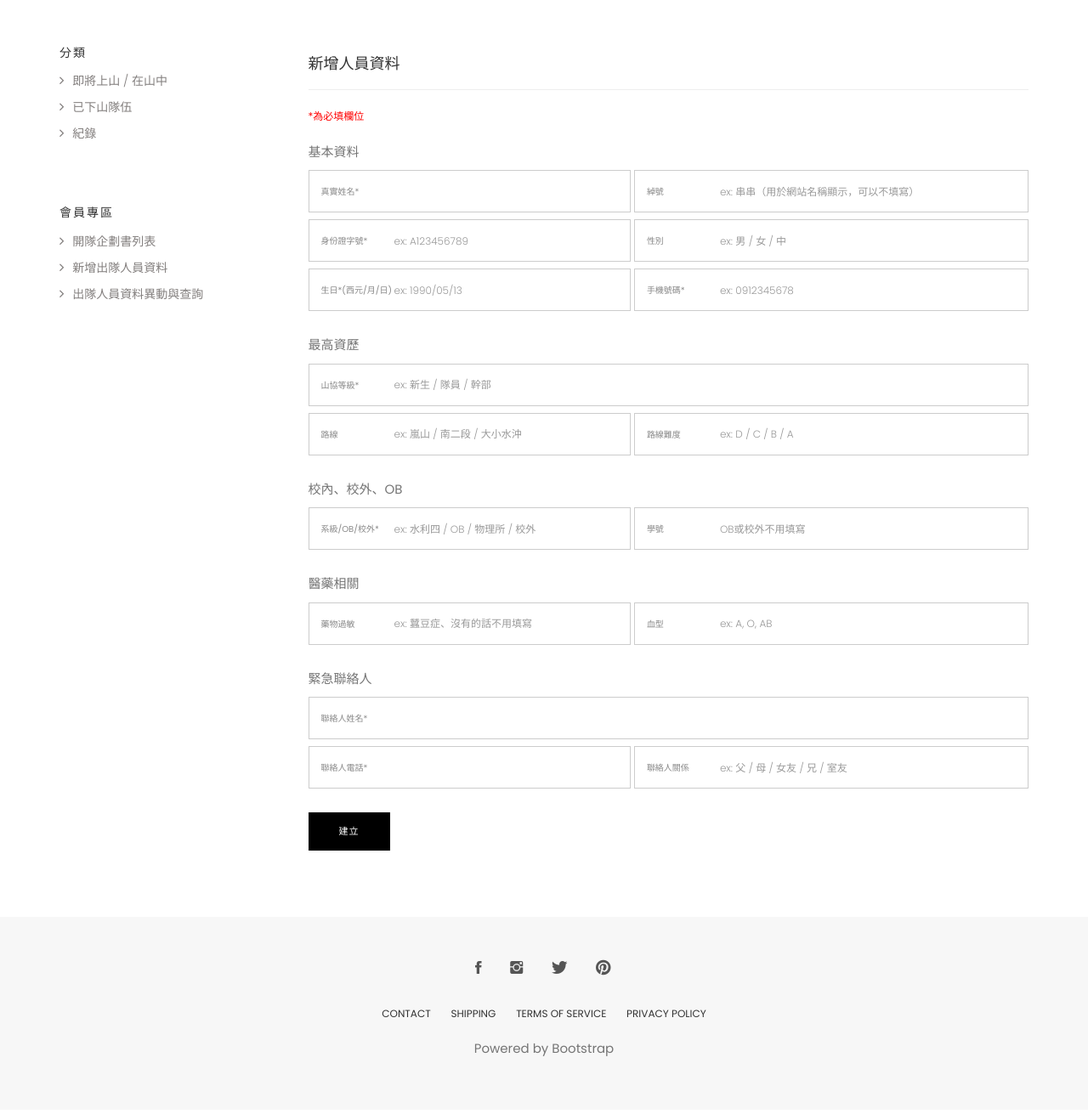
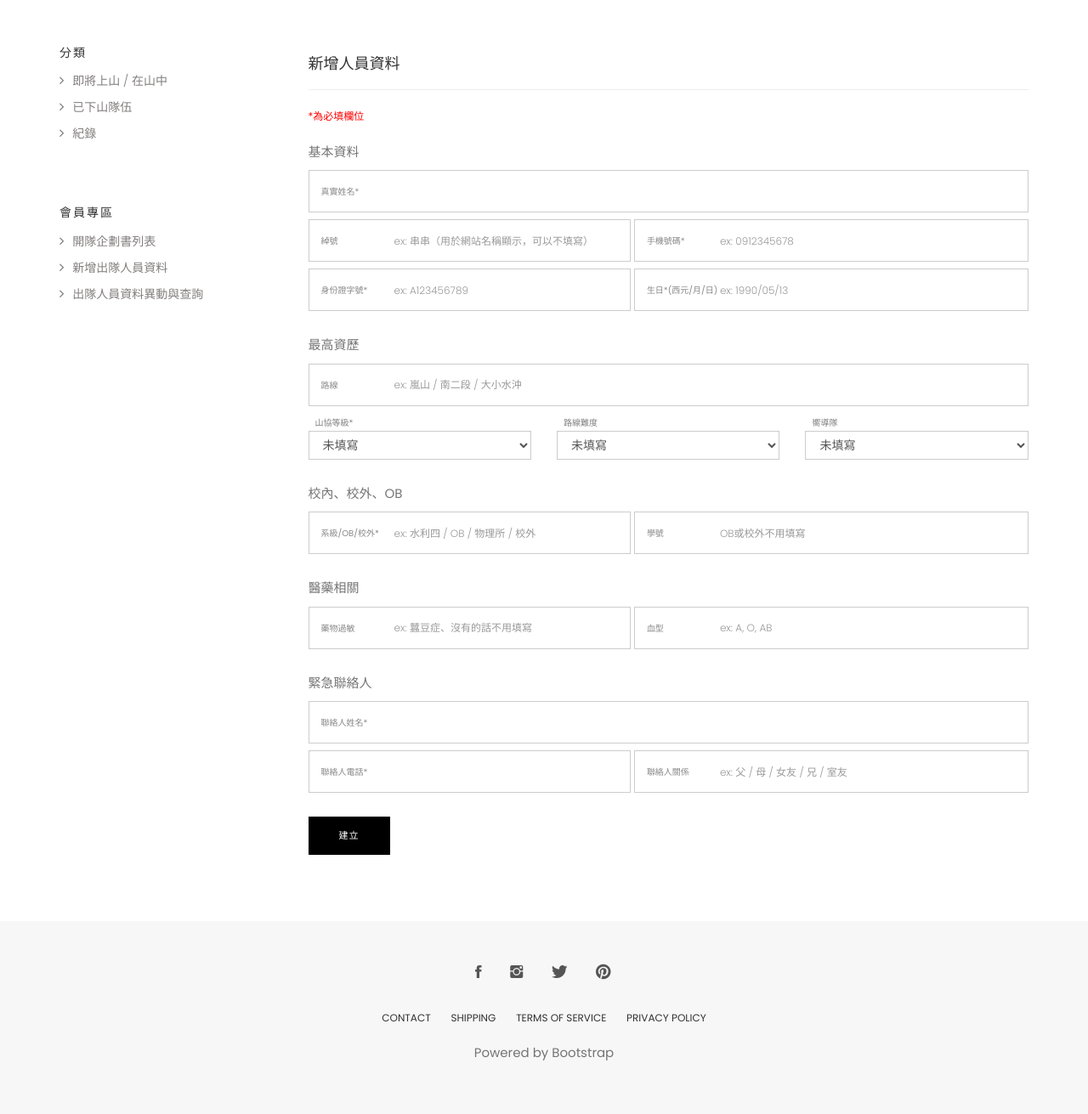
Before and after one commit to CTingy/sttmountain, a Flask app: page /member/create/ in a window 1280 px wide. Shown: the part 344-1655 px from the top of the page at 85% size. Before the commit the page ends 1587 px from the top, so only its background shows below. Run offline with Flask 2, Linux system fonts and the light colour scheme; the visitor is signed in with stand-in values (Sample User, id 1); some libraries are stand-ins or nearby versions; some web fonts are replaced.

Commit message:
remove gender and add group in Member table

```diff
--- a/sttapp/members/views.py
+++ b/sttapp/members/views.py
@@ -4,7 +4,7 @@ from flask import flash, Blueprint, session, request, jsonify, url_for, render_t
 from flask_login import login_user, current_user, login_required
 # from mongoengine.queryset.visitor import Q
 
-from sttapp.base.enums import FlashCategory, Level, Difficulty, Gender
+from sttapp.base.enums import FlashCategory, Level, Difficulty, Gender, Group
 from .models import Member
 from .forms import MemberForm
 
@@ -13,6 +13,13 @@ import iso8601
 
 
 bp = Blueprint('member', __name__, url_prefix='/member')
+
+
+CHOICES = {
+    "group": Group.get_choices(),
+    "difficulty": Difficulty.get_choices(),
+    "level": Level.get_choices(),
+}
 
 
 @bp.route('/search/')
@@ -32,7 +39,7 @@ def search():
 @login_required
 def search_for_updating():
     return render_template("members/members.html", member=None,
-                            for_updating=True, errors=None)
+                            for_updating=True, errors=None, choices=CHOICES)
 
 
 @bp.route('/search_one/', methods=["POST"])
@@ -63,7 +70,6 @@ def update(member_id):
 
     member = Member.objects.get_or_404(id=member_id)
     errors = dict()
-
     if request.method == "POST":
         info_dict = dict(request.form)
         info_dict.pop('csrf_token', None)
@@ -73,9 +79,9 @@ def update(member_id):
         if form.validate_on_submit():
             member.created_by = current_user.id
             member.birthday = form.birthday_dt
-            member.gender = Gender.get_map().get(form.gender.data)
-            member.level = Level.get_map().get(form.level.data)
-            member.highest_difficulty = Level.get_map().get(form.highest_difficulty.data)
+            member.group = form.group.data
+            member.level = form.level.data
+            member.highest_difficulty = form.highest_difficulty.data
             member.save()
             flash("修改成功，請檢查", FlashCategory.SUCCESS)
             return redirect(url_for('member.update', member_id=member_id))
@@ -84,7 +90,7 @@ def update(member_id):
                 errors[field] = errs[0]
             flash("表單格式有誤，請重新填寫", FlashCategory.ERROR)
     return render_template("members/members.html", member=member,
-                            for_updating=True, errors=errors)
+                            for_updating=True, errors=errors, choices=CHOICES)
 
 
 @bp.route('/create/', methods=["GET", "POST"])
@@ -92,7 +98,7 @@ def update(member_id):
 def create():
     if request.method == "GET":
         return render_template("members/members.html", member=None,
-                                for_updating=False, errors=None)
+                                for_updating=False, errors=None, choices=CHOICES)
 
     info_dict = dict(request.form)
     info_dict.pop('csrf_token', None)
@@ -102,7 +108,7 @@ def create():
     if form.validate_on_submit():
         member.created_by = current_user.id
         member.birthday = form.birthday_dt
-        member.gender = Gender.get_map().get(form.gender.data)
+        member.group = Group.get_map().get(form.group.data)
         member.level = Level.get_map().get(form.level.data)
         member.highest_difficulty = Level.get_map().get(form.highest_difficulty.data)
         member.save()
@@ -113,7 +119,8 @@ def create():
         for field, errs in form.errors.items():
             errors[field] = errs[0]
         flash("表單格式有誤，請重新填寫", FlashCategory.ERROR)
-        return render_template("members/members.html", member=member, errors=errors, for_updating=False)
+        return render_template("members/members.html", member=member, errors=errors,
+                               for_updating=False, choices=CHOICES)
 
 
 @bp.route('/delete/<string:member_id>', methods=["POST"])
--- a/sttapp/proposals/forms.py
+++ b/sttapp/proposals/forms.py
@@ -113,9 +113,9 @@ class ProposalForm(FlaskForm):
         return None
 
     def validate_event_type(self, field):
-        types = [i[1] for i in EventType.get_choices()]
-        if field.data not in types:
-            raise ValidationError("隊伍類型錯誤")
+        keys = EventType.get_map(False).keys()
+        if field.data not in EventType.get_map(False).values():
+            raise ValidationError("隊伍類型需為{}的其中一個".format("、".join(keys)))
 
     def validate_buffer_days(self, field):
         return self._validate_int(field)
--- a/sttapp/proposals/models.py
+++ b/sttapp/proposals/models.py
@@ -58,11 +58,11 @@ class Proposal(RecordModel):
 
     @property
     def gender_structure(self):
-        gender_dict = {field: 0 for field, display in Gender.get_choices()}
+        gender_dict = {display: 0 for field, display in Gender.get_choices(False)}
         for a in self.attendees:
-            if not getattr(a, 'gender'):
+            if not a.gender:
                 continue
-            gender_dict[getattr(a, 'gender')] += 1
+            gender_dict[a.gender] += 1
         return gender_dict
 
     @property
--- a/sttapp/templates/members/members.html
+++ b/sttapp/templates/members/members.html
@@ -74,46 +74,56 @@
 <form class="checkout-form" method="POST"
   action="{% if for_updating %}{{ url_for('member.update', member_id=member.id) }}{% else %}{{ url_for('member.create') }}{% endif %}">
   <p>基本資料</p>
+  {{ render_field("真實姓名*", "name", "", True) }}
   <div class="checkout-country-code clearfix">
-    {{ render_field("真實姓名*", "name", "", True) }}
     {{ render_field("綽號", "nickname", "ex: 串串（用於網站名稱顯示，可以不填寫）") }}
+    {{ render_field("手機號碼*", "cellphone_number", "ex: 0912345678", True) }}
   </div>
   <div class="checkout-country-code clearfix">
     {{ render_field("身份證字號*", "security_number", "ex: A123456789") }}
-    <div class="form-group">
-      <label>性別</label>
-      <input type="text" class="form-control" name="gender"
-        value="{% if member.gender %}{{ member.get_gender_display() }}{% endif %}" placeholder="ex: 男 / 女 / 中">
-      {% if errors.gender %}<span style="color: red; font-size: 10px;">{{ errors.gender }}</span>{% endif %}
-    </div>
-  </div>
-  <div class="checkout-country-code clearfix">
     <div class="form-group">
       <label>生日*(西元/月/日)</label>
       <input required type="text" class="form-control" name="birthday" value="{{ member.birthday_str }}"
         placeholder="ex: 1990/05/13">
       {% if errors.birthday %}<span style="color: red; font-size: 10px;">{{ errors.birthday }}</span>{% endif %}
     </div>
-    {{ render_field("手機號碼*", "cellphone_number", "ex: 0912345678", True) }}
   </div>
   <br>
   <p>最高資歷</p>
+  {{ render_field("路線", "highest_difficulty_experience", "ex: 嵐山 / 南二段 / 大小水沖") }}
   <div class="form-group">
-    <label>山協等級*</label>
-    <input required type="text" class="form-control" name="level"
-      value="{% if member.level %}{{ member.get_level_display() }}{% endif %}" placeholder="ex: 新生 / 隊員 / 幹部">
-    {% if errors.level %}<span style="color: red; font-size: 10px;">{{ errors.level }}</span>{% endif %}
-  </div>
-  <div class="checkout-country-code clearfix">
-    {{ render_field("路線", "highest_difficulty_experience", "ex: 嵐山 / 南二段 / 大小水沖") }}
-    <div class="form-group">
-      <label>路線難度</label>
-      <input type="text" class="form-control" name="highest_difficulty"
-        value="{% if member.highest_difficulty %}{{ member.get_highest_difficulty_display() }}{% endif %}"
-        placeholder="ex: D / C / B / A">
-      {% if errors.highest_difficulty %}<span
-        style="color: red; font-size: 10px;">{{ errors.highest_difficulty }}</span>{% endif %}
+    <div class="row">
+      <div class="col-md-4">
+        <span style="font-size: 10px; color: grey;">&nbsp;&nbsp;&nbsp;山協等級*</span>
+        <select class="form-control" name="level">
+          {% for value, display in choices.level %}
+          <option value="{{ value }}" {% if member.level == value %}selected{% endif %}>{{ display }}</option>
+          {% endfor %}
+        </select>
+        {% if errors.level %}<span style="color: red; font-size: 10px;">{{ errors.level }}</span>{% endif %}
+      </div>
+      <div class="col-md-4">
+        <span style="font-size: 10px; color: grey;">&nbsp;&nbsp;&nbsp;路線難度</span>
+        <select class="form-control" name="highest_difficulty">
+          {% for value, display in choices.difficulty %}
+          <option value="{{ value }}" {% if member.highest_difficulty == value %}selected{% endif %}>{{ display }}
+          </option>
+          {% endfor %}
+        </select>
+        {% if errors.highest_difficulty %}<span
+          style="color: red; font-size: 10px;">{{ errors.highest_difficulty }}</span>{% endif %}
+      </div>
+      <div class="col-md-4">
+        <span style="font-size: 10px; color: grey;">&nbsp;&nbsp;&nbsp;嚮導隊</span>
+        <select class="form-control" name="group">
+          {% for value, display in choices.group %}
+          <option value="{{ value }}" {% if member.group == value %}selected{% endif %}>{{ display }}</option>
+          {% endfor %}
+        </select>
+        {% if errors.group %}<span style="color: red; font-size: 10px;">{{ errors.group }}</span>{% endif %}
+      </div>
     </div>
+
   </div>
   <br>
   <p>校內、校外、OB</p>
@@ -132,7 +142,7 @@
   {{ render_field("聯絡人姓名*", "emergency_contact", "", True) }}
   <div class="checkout-country-code clearfix">
     {{ render_field("聯絡人電話*", "emergency_contact_phone", "", True) }}
-    {{ render_field("聯絡人關係", "blood_type", "ex: 父 / 母 / 女友 / 兄 / 室友") }}
+    {{ render_field("聯絡人關係", "emergency_contact_relationship", "ex: 父 / 母 / 女友 / 兄 / 室友") }}
   </div>
   <!-- submit button -->
   <div class="form-group">
--- a/sttapp/templates/proposals/attendees_detail.html
+++ b/sttapp/templates/proposals/attendees_detail.html
@@ -32,7 +32,7 @@
       <td class="text-center">{{ a.department_and_grade }}{% if a.student_id %}<br>{{ a.student_id }}{% endif %}</td>
       <td class="text-center">{{ a.name }}<br>{{ a.cellphone_number }}</td>
       <td class="text-center">
-        {% if a.highest_difficulty %}{{ a.highest_difficulty }}{% endif %}<br>
+        {% if a.highest_difficulty %}{{ a.get_highest_difficulty_display() }}{% endif %}<br>
         {% if a.highest_difficulty_experience %}{{ a.highest_difficulty_experience }}{% endif %}</td>
       <td class="text-center">{{ a.security_number }}<br>{{ a.birthday_str }}</td>
       <td class="text-center">
--- a/sttapp/templates/proposals/itinerary_detail.html
+++ b/sttapp/templates/proposals/itinerary_detail.html
@@ -38,7 +38,7 @@
 <br>
 <h4>撤退計畫</h4>
 {% if prop.return_plan %}
-<p>{{ prop.return_plan }}</p>
+<p style="white-space: pre-wrap;">{{ prop.return_plan }}</p>
 {% else %}
 <p>尚未填寫，請盡速補上</p>
 {% endif %}
--- a/sttapp/templates/proposals/proposals.html
+++ b/sttapp/templates/proposals/proposals.html
@@ -61,7 +61,7 @@
           D{{ i.day_number}}: {{ i.content }}<br>
           {% endfor %}
           <br>
-          撤退路線：{{ prop.return_plan }}<br><br>
+          <p style="white-space: pre-wrap;">撤退路線：<br>{{ prop.return_plan }}</p><br>
           預備天：{{ prop.buffer_days }}天&nbsp;&nbsp;&nbsp;&nbsp;&nbsp;<br>
         </div>
       </div>
```
Also changed, not shown: sttapp/members/forms.py (+8 -8 lines), sttapp/members/models.py (+11 -1 lines), sttapp/proposals/views.py (+6 -4 lines), sttapp/templates/proposals/basic_form.html (+4 -4 lines), sttapp/templates/proposals/basic_info.html (+8 -2 lines).
